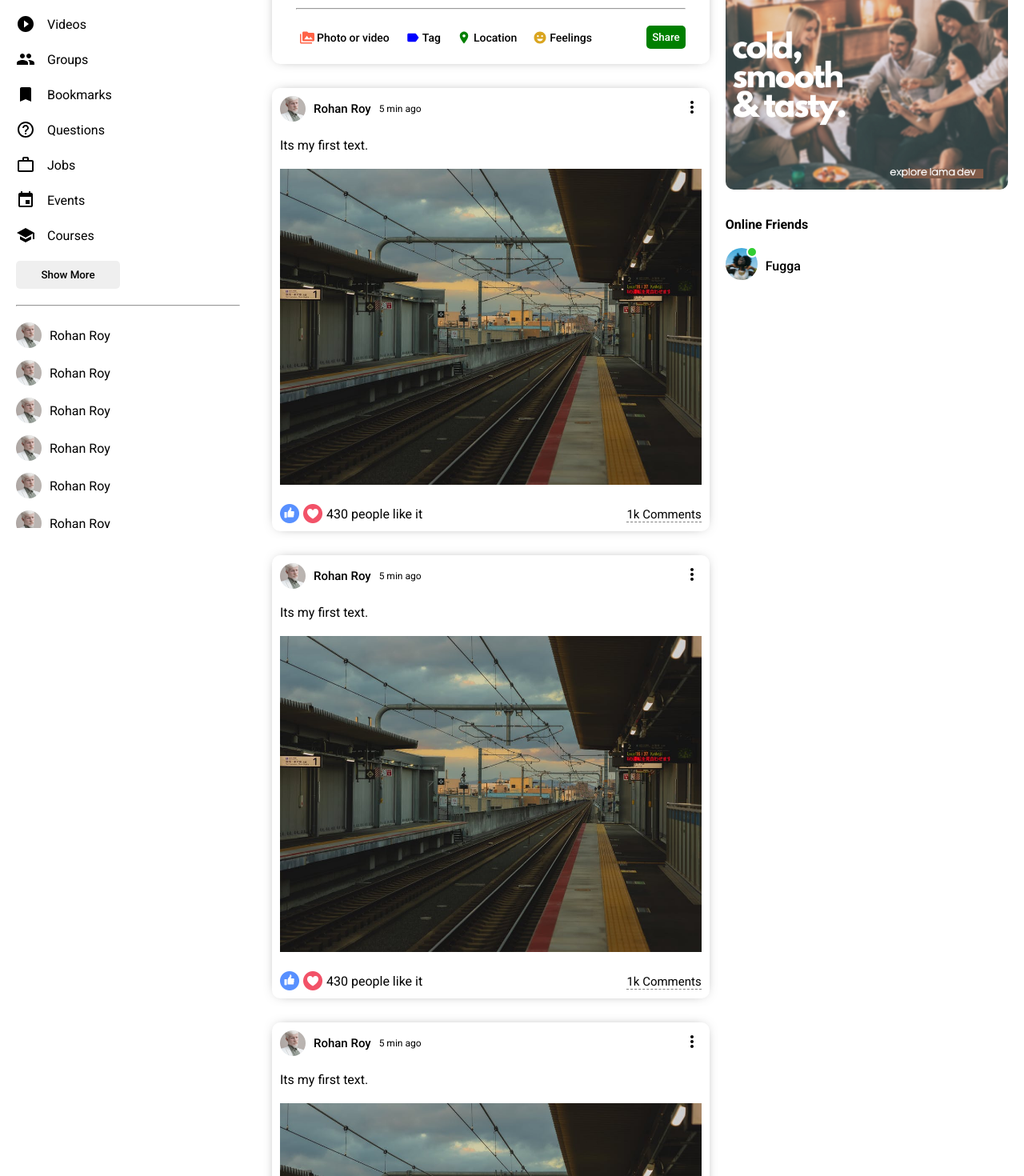
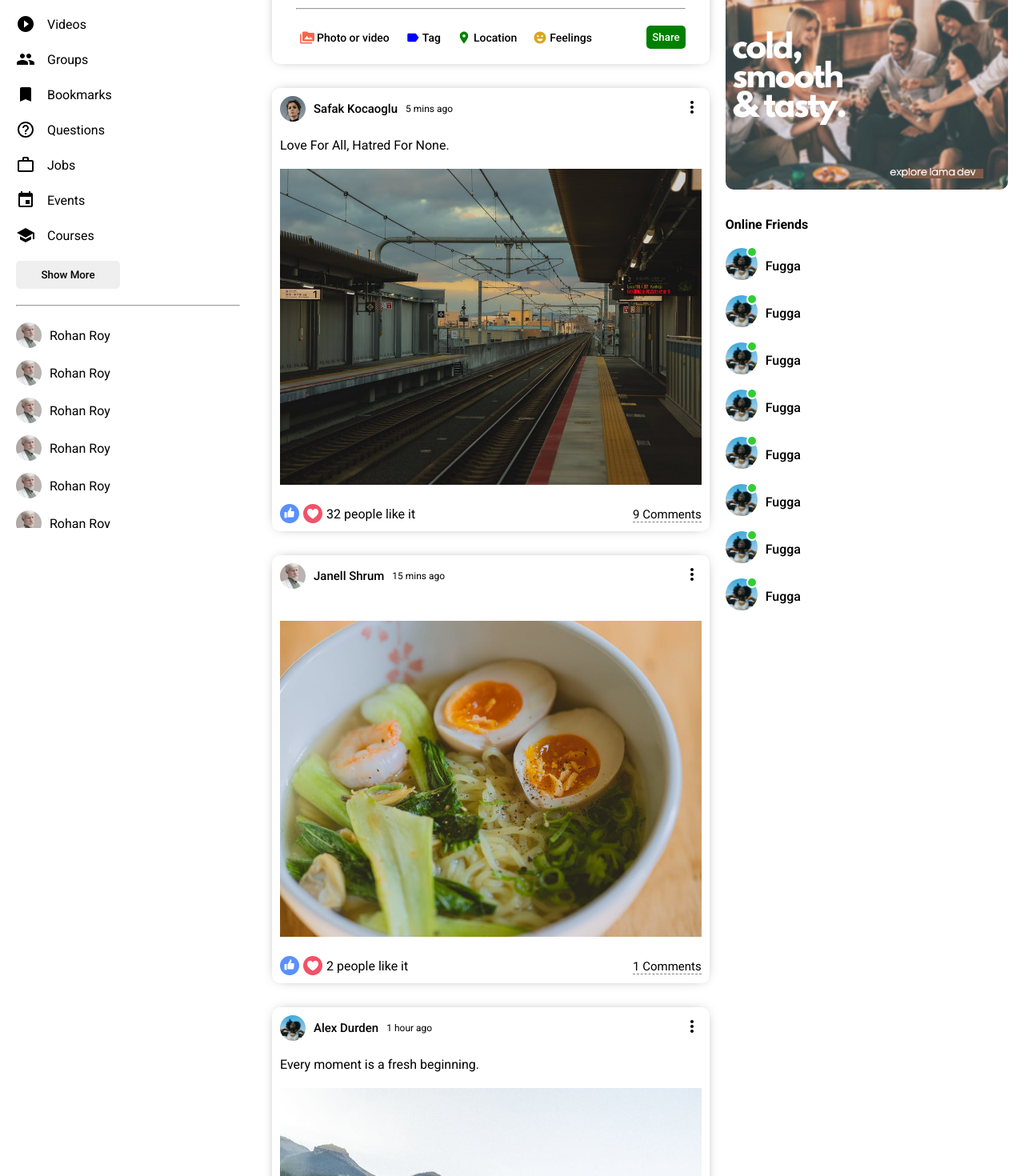
Before and after one commit to codytron21/Societal-Beings, a React (Create React App) app: page / in a window 1280 px wide. Shown: the part 140-1610 px from the top of the page at 80% size. Built offline with nearby package versions, Linux system fonts and the light colour scheme.

Commit message:
completed posts fetch

```diff
--- a/src/components/feed/Feed.jsx
+++ b/src/components/feed/Feed.jsx
@@ -1,17 +1,15 @@
 import "./feed.css";
 import Share from "../share/Share";
 import Post from "../post/Post";
-
+import { Posts } from "../../dummyData";
 export default function Feed() {
   return (
     <div className="feed">
       <div className="feedWrapper">
         <Share />
-        <Post />
-        <Post />
-        <Post />
-        <Post />
-        <Post />
+        {Posts.map((p) => (
+          <Post key={p.id} post={p} />
+        ))}
       </div>
     </div>
   );
--- a/src/components/post/Post.jsx
+++ b/src/components/post/Post.jsx
@@ -1,35 +1,38 @@
 import "./post.css";
 import { MoreVert } from "@material-ui/icons";
-export default function Post() {
+import { Users } from "../../dummyData";
+export default function Post({ post }) {
   return (
     <div className="post">
       <div className="postWrapper">
         <div className="postTop">
           <div className="postTopLeft">
             <img
-              src="/assets/persons/2.jpeg"
+              src={Users.filter((u) => u.id === post.id)[0].profilePicture}
               alt=""
               className="postProfileImg"
             />
-            <span className="postUsername">Rohan Roy</span>
-            <div className="postDate">5 min ago</div>
+            <span className="postUsername">
+              {Users.filter((u) => u.id === post?.userId)[0].username}
+            </span>
+            <div className="postDate">{post.date}</div>
           </div>
           <div className="postTopRight">
             <MoreVert />
           </div>
         </div>
         <div className="postCenter">
-          <span className="postText">Its my first text.</span>
-          <img src="/assets/posts/1.jpeg" alt="" className="postImg" />
+          <span className="postText">{post?.desc}</span>
+          <img src={post.photo} alt="" className="postImg" />
         </div>
         <div className="postBottom">
           <div className="postBottomLeft">
             <img className="likeIcon" src="/assets/like.png" alt="" />
             <img className="likeIcon" src="/assets/heart.png" alt="" />
-            <span className="likeCounter">430 people like it</span>
+            <span className="likeCounter">{post.like} people like it</span>
           </div>
           <div className="postBottomRight">
-            <span className="postCommentText">1k Comments</span>
+            <span className="postCommentText">{post.comment} Comments</span>
           </div>
         </div>
       </div>
--- a/src/components/rightbar/Rightbar.jsx
+++ b/src/components/rightbar/Rightbar.jsx
@@ -23,6 +23,83 @@
               <span className="rightbarOnline"></span>
             </div>
             <span className="rightbarUsername">Fugga</span>
+          </li>{" "}
+          <li className="rightbarFriend">
+            <div className="rightbarProfileImgContainer">
+              <img
+                src="assets/persons/3.jpeg"
+                alt=""
+                className="rightbarProfileImg"
+              />
+              <span className="rightbarOnline"></span>
+            </div>
+            <span className="rightbarUsername">Fugga</span>
+          </li>
+          <li className="rightbarFriend">
+            <div className="rightbarProfileImgContainer">
+              <img
+                src="assets/persons/3.jpeg"
+                alt=""
+                className="rightbarProfileImg"
+              />
+              <span className="rightbarOnline"></span>
+            </div>
+            <span className="rightbarUsername">Fugga</span>
+          </li>
+          <li className="rightbarFriend">
+            <div className="rightbarProfileImgContainer">
+              <img
+                src="assets/persons/3.jpeg"
+                alt=""
+                className="rightbarProfileImg"
+              />
+              <span className="rightbarOnline"></span>
+            </div>
+            <span className="rightbarUsername">Fugga</span>
+          </li>
+          <li className="rightbarFriend">
+            <div className="rightbarProfileImgContainer">
+              <img
+                src="assets/persons/3.jpeg"
+                alt=""
+                className="rightbarProfileImg"
+              />
+              <span className="rightbarOnline"></span>
+            </div>
+            <span className="rightbarUsername">Fugga</span>
+          </li>{" "}
+          <li className="rightbarFriend">
+            <div className="rightbarProfileImgContainer">
+              <img
+                src="assets/persons/3.jpeg"
+                alt=""
+                className="rightbarProfileImg"
+              />
+              <span className="rightbarOnline"></span>
+            </div>
+            <span className="rightbarUsername">Fugga</span>
+          </li>{" "}
+          <li className="rightbarFriend">
+            <div className="rightbarProfileImgContainer">
+              <img
+                src="assets/persons/3.jpeg"
+                alt=""
+                className="rightbarProfileImg"
+              />
+              <span className="rightbarOnline"></span>
+            </div>
+            <span className="rightbarUsername">Fugga</span>
+          </li>{" "}
+          <li className="rightbarFriend">
+            <div className="rightbarProfileImgContainer">
+              <img
+                src="assets/persons/3.jpeg"
+                alt=""
+                className="rightbarProfileImg"
+              />
+              <span className="rightbarOnline"></span>
+            </div>
+            <span className="rightbarUsername">Fugga</span>
           </li>
         </ul>
       </div>
--- a/src/components/topbar/topbar.css
+++ b/src/components/topbar/topbar.css
@@ -1,85 +1,86 @@
-.topbarContainer{
+.topbarContainer {
     height: 50px;
     width: 100%;
     background-color: #1877f2;
-    display:flex;
-    align-items:center;
-    position:sticky;
-    top:0;
+    display: flex;
+    align-items: center;
+    position: sticky;
+    top: 0;
+    z-index: 2;
 }
-.topbarLeft{
-    flex:3;
+.topbarLeft {
+    flex: 3;
 }
-.logo{
-    font-size:24px;
-    margin-left:20px;
+.logo {
+    font-size: 24px;
+    margin-left: 20px;
     font-weight: bold;
-    color:white;
-    cursor:pointer;
+    color: white;
+    cursor: pointer;
 }
 .topbarCenter {
     flex: 5;
 
 }
 
- .searchBar{
+.searchBar {
     width: 100%;
     height: 30px;
-     background-color:white;
+    background-color: white;
     border-radius: 30px;
-     display:flex;
-     align-items:center;
+    display: flex;
+    align-items: center;
 
 }
- .searchIcon{
-     font-size:20px !important;
-     margin-left:10px;
+.searchIcon {
+    font-size: 20px !important;
+    margin-left: 10px;
 }
- .searchInput{
-     border:none;
-     width:80%;
+.searchInput {
+    border: none;
+    width: 80%;
 }
- .searchInput:focus{
+.searchInput:focus {
     outline: none;
 }
 
-.topbarRight{
-    flex:4;
+.topbarRight {
+    flex: 4;
     display: flex;
     align-items: center;
     justify-content: space-around;
-    color:white;
+    color: white;
 
 }
-.topbarLink{
+.topbarLink {
     margin-right: 10px;
-  font-size:14px;
+    font-size: 14px;
     cursor: pointer;
 }
-.topbarIcons{
-    display:flex;
+.topbarIcons {
+    display: flex;
 }
-.topbarIconItem{
+.topbarIconItem {
     margin-right: 15px;
     cursor: pointer;
-   position:relative;
+    position: relative;
 
 }
-.topbarIconBadge{
-    width:15px;
+.topbarIconBadge {
+    width: 15px;
     height: 15px;
     background-color: red;
-    border-radius:50%;
+    border-radius: 50%;
     color: white;
     position: absolute;
-    top:-5px;
-    right:-5px;
+    top: -5px;
+    right: -5px;
     display: flex;
     align-items: center;
     justify-content: center;
     font-size: 12px;
 }
-.topbarImage{
+.topbarImage {
     width: 32px;
     height: 32px;
     border-radius: 50%;
--- /dev/null
+++ b/src/dummyData.js
@@ -0,0 +1,139 @@
+export const Users = [
+    {
+        id: 1,
+        profilePicture: "assets/persons/1.jpeg",
+        username: "Safak Kocaoglu",
+    },
+    {
+        id: 2,
+        profilePicture: "assets/persons/2.jpeg",
+        username: "Janell Shrum",
+    },
+    {
+        id: 3,
+        profilePicture: "assets/persons/3.jpeg",
+        username: "Alex Durden",
+    },
+    {
+        id: 4,
+        profilePicture: "assets/persons/4.jpeg",
+        username: "Dora Hawks",
+    },
+    {
+        id: 5,
+        profilePicture: "assets/persons/5.jpeg",
+        username: "Thomas Holden",
+    },
+    {
+        id: 6,
+        profilePicture: "assets/persons/6.jpeg",
+        username: "Shirley Beauchamp",
+    },
+    {
+        id: 7,
+        profilePicture: "assets/persons/7.jpeg",
+        username: "Travis Bennett",
+    },
+    {
+        id: 8,
+        profilePicture: "assets/persons/8.jpeg",
+        username: "Kristen Thomas",
+    },
+    {
+        id: 9,
+        profilePicture: "assets/persons/9.jpeg",
+        username: "Gary Duty",
+    },
+    {
+        id: 10,
+        profilePicture: "assets/persons/10.jpeg",
+        username: "Safak Kocaoglu",
+    },
+];
+
+export const Posts = [
+    {
+        id: 1,
+        desc: "Love For All, Hatred For None.",
+        photo: "assets/posts/1.jpeg",
+        date: "5 mins ago",
+        userId: 1,
+        like: 32,
+        comment: 9,
+    },
+    {
+        id: 2,
+        photo: "assets/posts/2.jpeg",
+        date: "15 mins ago",
+        userId: 2,
+        like: 2,
+        comment: 1,
+    },
+    {
+        id: 3,
+        desc: "Every moment is a fresh beginning.",
+        photo: "assets/posts/3.jpeg",
+        date: "1 hour ago",
+        userId: 3,
+        like: 61,
+        comment: 2,
+    },
+    {
+        id: 4,
+        photo: "assets/posts/4.jpeg",
+        date: "4 hours ago",
+        userId: 4,
+        like: 7,
+        comment: 3,
+    },
+    {
+        id: 5,
+        photo: "assets/posts/5.jpeg",
+        date: "5 hours ago",
+        userId: 5,
+        like: 23,
+        comment: 5,
+    },
+    {
+        id: 6,
+        photo: "assets/posts/6.jpeg",
+        date: "1 day ago",
+        userId: 6,
+        like: 44,
+        comment: 6,
+    },
+    {
+        id: 7,
+        desc: "Never regret anything that made you smile.",
+        photo: "assets/posts/7.jpeg",
+        date: "2 days ago",
+        userId: 7,
+        like: 52,
+        comment: 3,
+    },
+    {
+        id: 8,
+        photo: "assets/posts/8.jpeg",
+        date: "3 days ago",
+        userId: 8,
+        like: 15,
+        comment: 1,
+    },
+    {
+        id: 9,
+        desc: "Change the world by being yourself.",
+        photo: "assets/posts/9.jpeg",
+        date: "5 days ago",
+        userId: 9,
+        like: 11,
+        comment: 2,
+    },
+    {
+        id: 10,
+        photo: "assets/posts/10.jpeg",
+        date: "1 week ago",
+        userId: 10,
+        like: 104,
+        comment: 12,
+    },
+];
```
Lines whose indentation alone changed are shown as unchanged.
